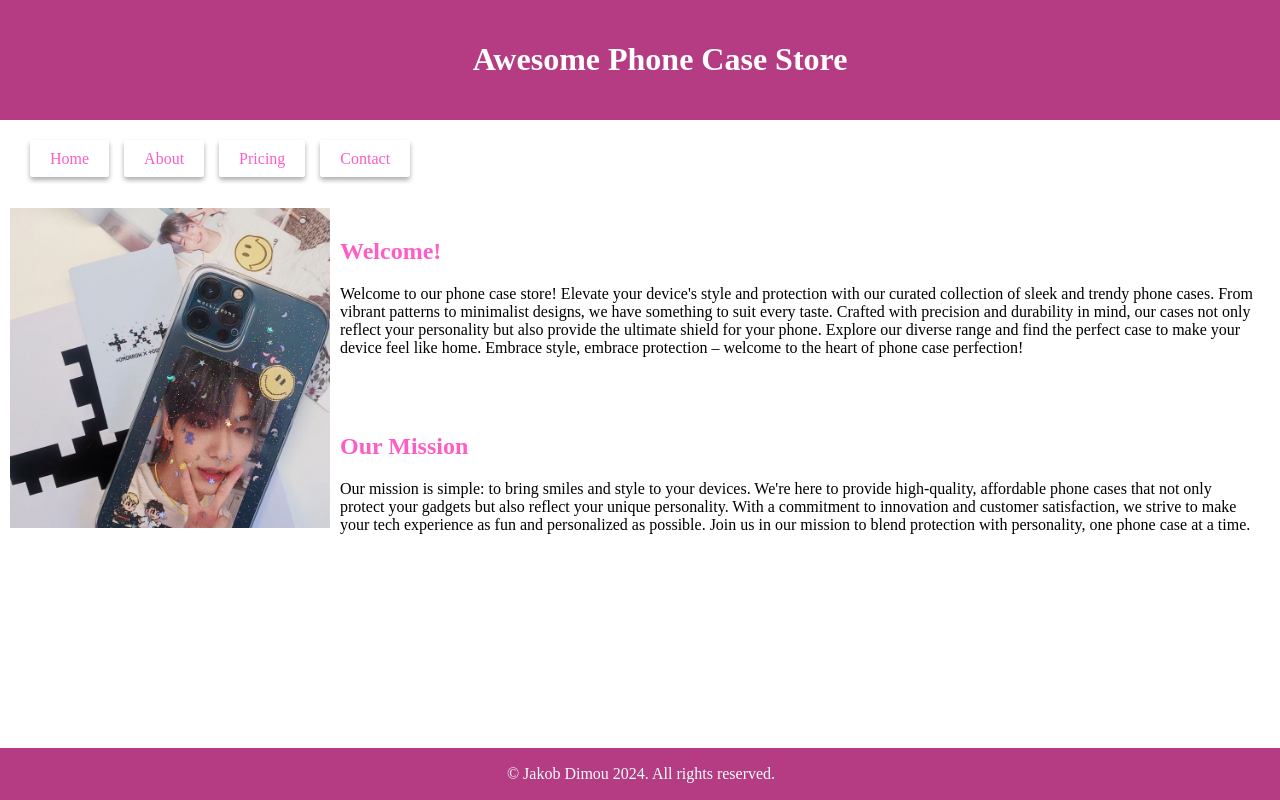
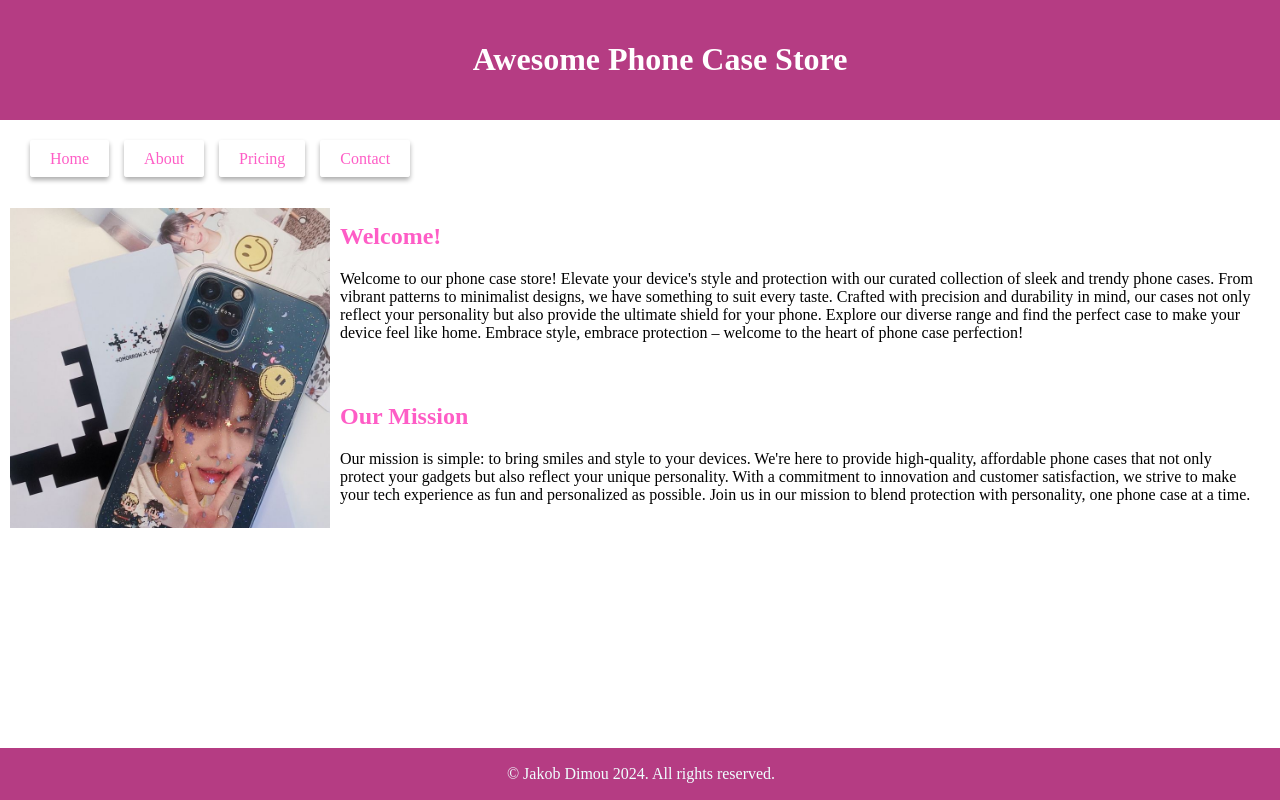
Before and after one commit to jakobdimou/acit1620-lab4, a plain HTML site: page index.html in a window 1280 px wide. Shown: the top 800 px of the page. Drawn offline with Linux system fonts and the light colour scheme.

Commit message:
fixed the padding for the paragraphs

```diff
--- a/styles.css
+++ b/styles.css
@@ -7,6 +7,7 @@
 .main1 {
     padding: 20px;
     transition: background-color 0.3s ease, color 0.3s ease, padding 0.3s ease;
+
 }
 
 h2 {
@@ -14,9 +15,15 @@ h2 {
     transition: color 0.3s ease, color 0.3s ease, padding 0.3s ease;
 }
 
+.main1 {
+    padding: 5px;
+    transition: padding 1s ease;
+}
 .main1:hover {
             background-color: var(--primary-color);
             color: white;
+            padding: 15px;
+            transition: padding 1s ease;
 }
 
 .main2:hover h2 {
```
